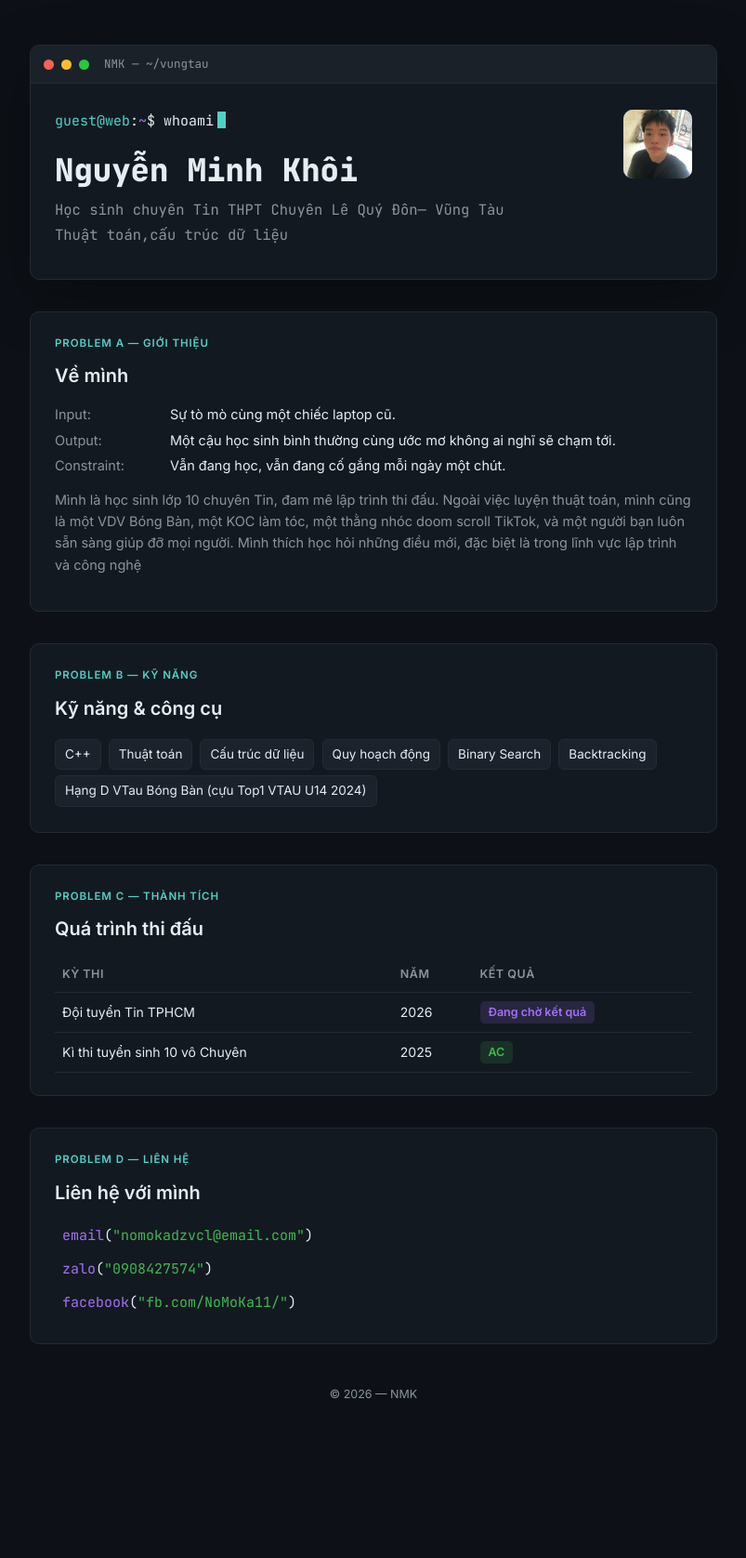
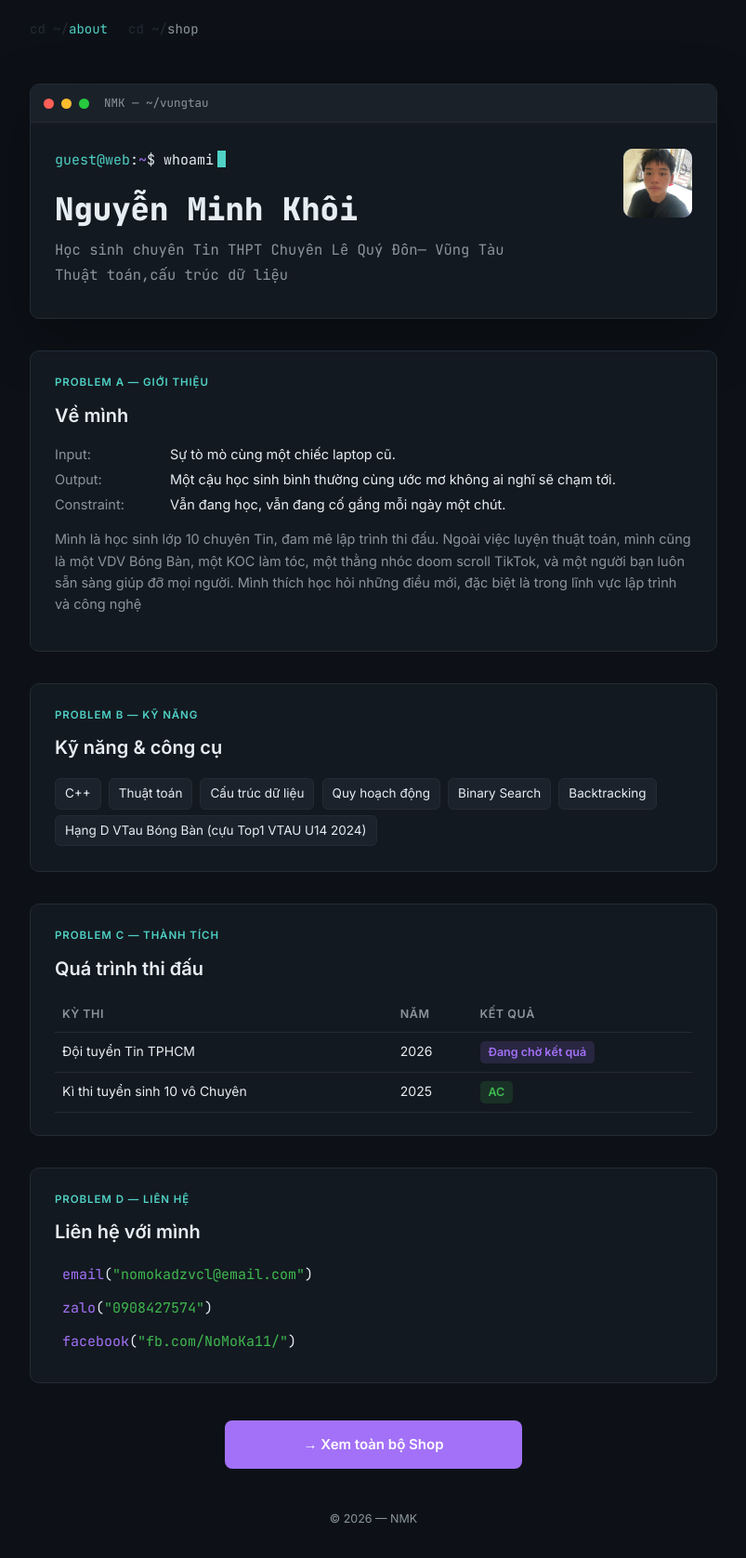
Before and after one commit to nmkdzvcl/mytestingweb, a plain HTML site: page index.html in a window 1280 px wide. Shown: the whole page at 93% size, without its empty margins (238-1041 px from the left). Before the commit the page ends 1610 px from the top, so only its background shows below. Drawn offline with Linux system fonts and the light colour scheme.

Commit message:
Refactor index.html with navigation and shop link

```diff
--- a/index.html
+++ b/index.html
@@ -13,14 +13,12 @@
     --panel-border: #232B36;
     --text: #E6EDF3;
     --muted: #8B949E;
-    --accent: #4FD1C5;     /* teal - màu "prompt" */
-    --ac: #3FB950;         /* xanh Accepted */
-    --wa: #F85149;         /* đỏ Wrong Answer (dùng làm điểm nhấn nhẹ) */
-    --purple: #A371F7;     /* tím rating */
+    --accent: #4FD1C5;
+    --ac: #3FB950;
+    --wa: #F85149;
+    --purple: #A371F7;
   }
-
   *{ box-sizing: border-box; }
-
   body{
     margin:0;
     background: var(--bg);
@@ -28,9 +26,7 @@
     font-family: 'Inter', sans-serif;
     line-height: 1.6;
   }
-
   .mono{ font-family:'JetBrains Mono', monospace; }
-
   a{ color: var(--accent); text-decoration:none; }
   a:hover{ text-decoration: underline; }
 
@@ -40,7 +36,43 @@
     padding: 48px 20px 100px;
   }
 
-  /* ---------- HERO: giả lập cửa sổ terminal ---------- */
+  /* Nav */
+  .nav{
+    max-width: 780px;
+    margin: 0 auto;
+    padding: 20px 20px 0;
+    display:flex;
+    gap: 22px;
+    font-size: 14px;
+  }
+  .nav a{
+    color: var(--muted);
+    font-family: 'JetBrains Mono', monospace;
+  }
+  .nav a::before{ content: "cd ~/"; color: var(--panel-border); }
+  .nav a.active{ color: var(--accent); }
+  .nav a:hover{ color: var(--accent); text-decoration:none; }
+
+  /* Nút đến Shop */
+  .shop-link-btn {
+    display: block;
+    margin: 40px auto 30px;
+    max-width: 320px;
+    text-align: center;
+    background: var(--purple);
+    color: white;
+    font-weight: 700;
+    font-size: 15px;
+    padding: 14px 24px;
+    border-radius: 8px;
+    transition: all 0.2s ease;
+  }
+  .shop-link-btn:hover {
+    background: #b58fff;
+    transform: translateY(-2px);
+  }
+
+  /* === Giữ nguyên toàn bộ CSS cũ từ đây trở xuống === */
   .terminal{
     background: var(--panel);
     border: 1px solid var(--panel-border);
@@ -92,8 +124,6 @@
     vertical-align: -3px;
   }
   @keyframes blink{ 50%{ opacity:0; } }
-
-  /* avatar giữ chỗ - thay bằng ảnh thật */
   .avatar{
     width: 74px; height: 74px;
     border-radius: 10px;
@@ -130,8 +160,6 @@
     margin-bottom: 4px;
   }
   .kv .k{ color: var(--muted); }
-
-  /* skills như mảng code */
   .arr{
     font-size: 14.5px;
     line-height: 1.9;
@@ -146,8 +174,6 @@
     margin: 3px 4px 3px 0;
     font-size: 13.5px;
   }
-
-  /* bảng thành tích kiểu submissions */
   table{
     width:100%;
     border-collapse: collapse;
@@ -174,8 +200,6 @@
   }
   .verdict.ac{ background: rgba(63,185,80,0.15); color: var(--ac); }
   .verdict.pending{ background: rgba(163,113,247,0.15); color: var(--purple); }
-
-  /* contact như lời gọi hàm */
   .contact-line{
     font-size: 15px;
     margin: 4px 0;
@@ -200,14 +224,12 @@
     opacity: 1;
     color: var(--ac);
   }
-
   footer{
     text-align:center;
     color: var(--muted);
     font-size: 12.5px;
     margin-top: 44px;
   }
-
   @media (max-width: 600px){
     .out-name{ font-size: 26px; }
     .avatar{ float:none; margin: 0 0 14px 0; }
@@ -216,9 +238,14 @@
 </style>
 </head>
 <body>
+
+<div class="nav">
+  <a href="index.html" class="active">about</a>
+  <a href="shop.html">shop</a>
+</div>
+
 <div class="wrap">
-
-  <!-- ============ HERO ============ -->
+  <!-- Nội dung trang giới thiệu giữ nguyên -->
   <div class="terminal">
     <div class="terminal-bar">
       <div class="dot red"></div>
@@ -227,21 +254,14 @@
       <div class="terminal-title mono">NMK — ~/vungtau</div>
     </div>
     <div class="terminal-body mono">
-
-      <!-- THAY CHỮ CÁI TRONG AVATAR BẰNG CHỮ CÁI ĐẦU TÊN EM -->
       <img src="avatar.jpg" class="avatar" style="object-fit:cover;">
-
       <div><span class="prompt">guest@web</span>:<span class="path">~</span>$ <span class="cmd">whoami</span><span class="cursor"></span></div>
-
-      <!-- ĐỔI TÊN Ở ĐÂY -->
       <div class="out-name">Nguyễn Minh Khôi</div>
-      <!-- ĐỔI MÔ TẢ NGẮN Ở ĐÂY -->
       <div class="out-role">Học sinh chuyên Tin THPT Chuyên Lê Quý Đôn— Vũng Tàu</div>
       <div class="out-role">Thuật toán,cấu trúc dữ liệu</div>
     </div>
   </div>
 
-  <!-- ============ ABOUT — style "đề bài" ============ -->
   <div class="section">
     <div class="section-tag">Problem A — Giới thiệu</div>
     <h2>Về mình</h2>
@@ -258,13 +278,11 @@
       <div>Vẫn đang học, vẫn đang cố gắng mỗi ngày một chút.</div>
     </div>
     <p style="margin-top:14px; font-size:14.5px; color: var(--muted);">
-      <!-- Viết 2-3 câu mô tả bản thân ở đây, kiểu như đoạn giới thiệu thật -->
       Mình là học sinh lớp 10 chuyên Tin, đam mê lập trình thi đấu. Ngoài việc luyện thuật toán,
       mình cũng là một VDV Bóng Bàn, một KOC làm tóc, một thằng nhóc doom scroll TikTok, và một người bạn luôn sẵn sàng giúp đỡ mọi người. Mình thích học hỏi những điều mới, đặc biệt là trong lĩnh vực lập trình và công nghệ
     </p>
   </div>
 
-  <!-- ============ SKILLS — style mảng code ============ -->
   <div class="section">
     <div class="section-tag">Problem B — Kỹ năng</div>
     <h2>Kỹ năng &amp; công cụ</h2>
@@ -276,11 +294,9 @@
       <span class="tag">Binary Search</span>
       <span class="tag">Backtracking</span>
       <span class="tag">Hạng D VTau Bóng Bàn (cựu Top1 VTAU U14 2024)</span>
-      <!-- Thêm/xoá thẻ <span class="tag">...</span> tuỳ kỹ năng của em -->
     </div>
   </div>
 
-  <!-- ============ ACHIEVEMENTS — style bảng submissions ============ -->
   <div class="section">
     <div class="section-tag">Problem C — Thành tích</div>
     <h2>Quá trình thi đấu</h2>
@@ -303,12 +319,11 @@
     </table>
   </div>
 
-  <!-- ============ CONTACT — style gọi hàm ============ -->
   <div class="section">
     <div class="section-tag">Problem D — Liên hệ</div>
     <h2>Liên hệ với mình</h2>
     <div class="mono">
-  <div class="contact-line" onclick="copyText(this, 'tenban@email.com')">
+      <div class="contact-line" onclick="copyText(this, 'nomokadzvcl@email.com')">
         <span class="fn">email</span>(<span class="str">"nomokadzvcl@email.com"</span>)<span class="hint">nhấn để copy</span>
       </div>
       <div class="contact-line" onclick="copyText(this, '0908427574')">
@@ -317,6 +332,15 @@
       <div class="contact-line" onclick="window.open('https://fb.com/NoMoKa11/', '_blank')">
         <span class="fn">facebook</span>(<span class="str">"fb.com/NoMoKa11/"</span>)<span class="hint">nhấn để mở</span>
       </div>
+    </div>
+  </div>
+
+  <!-- Nút đến Shop -->
+  <a href="shop.html" class="shop-link-btn">
+    → Xem toàn bộ Shop
+  </a>
+
+  <footer>© 2026 — NMK</footer>
 </div>
 
 <script>
@@ -333,10 +357,5 @@ function copyText(el, value){
   });
 }
 </script>
-  </div>
-
-  <footer>© 2026 — NMK</footer>
-
-</div>
 </body>
 </html>
```
Lines whose indentation alone changed are shown as unchanged.
